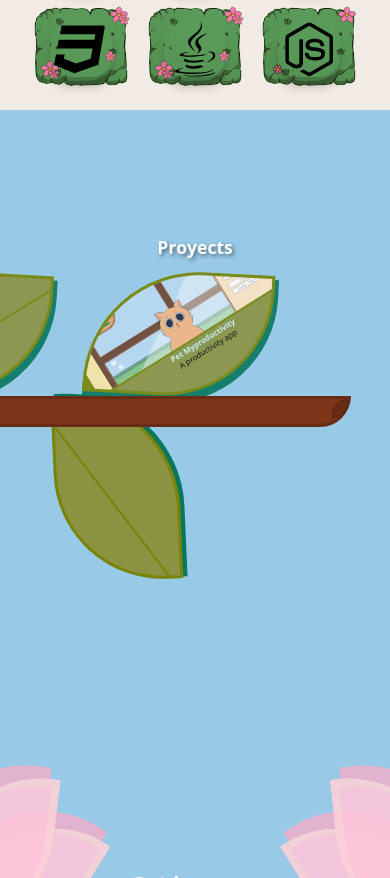
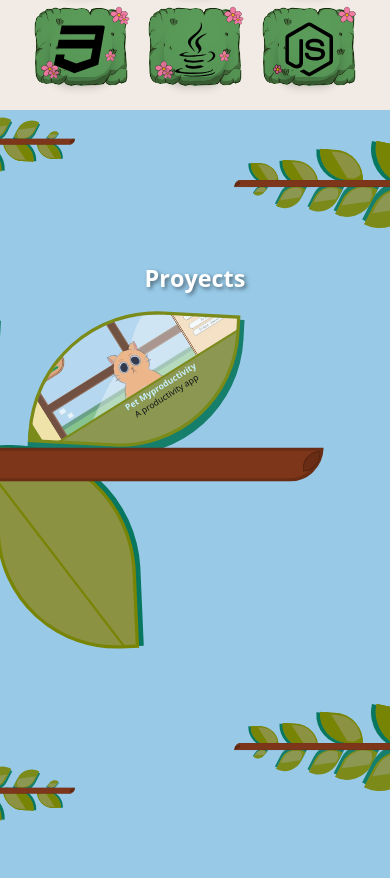
Before and after one commit to MelanieRD/PortafolioIdea2, a React (Vite) app: page / in a window 390 px wide. Shown: the part 690-1568 px from the top of the page. Built offline with nearby package versions, Linux system fonts and the light colour scheme.

Commit message:
some adjusting

```diff
--- /dev/null
+++ b/src/components/BranchDecoration/BranchDecoration.jsx
@@ -0,0 +1,58 @@
+import { to, useTrail, animated, useSpring, useInView } from "@react-spring/web";
+import "./BranchDecoration.css";
+import { useEffect } from "react";
+import { LeavesDeco } from "./LeavesDeco/LeavesDeco";
+
+export const BranchDecoration = ({ TOP, LEFT, BOTTOM, RIGHT, Rotation, Scale, Opacity, TranslateX, TranslateY}) => {
+  const titleText = "Proyects".split("");
+  const [ref, inView] = useInView({
+    //top right bottom left
+    threshold: 0.7, // El 50% del elemento debe estar visible para que se considere "en vista"
+  });
+
+  useEffect(() => {
+    console.log(inView);
+    if (inView) {
+
+      lefttoRightAPI.start({x: 0});
+    } else {
+      lefttoRightAPI.start({x: -1000, config: { duration: 500 }});
+    }
+  }, [inView]);
+
+  const [lefttoRight, lefttoRightAPI] = useSpring(() => ({
+    from: { x: 0  },
+    to: { x: -1000  },
+    config: { duration: 100 },
+  }));
+
+  return (
+      <animated.div className="branchContainerDeco" style={{opacity:Opacity, transform: "rotate("+Rotation+"deg) translate("+TranslateX+"vw, "+TranslateY+"vw) scale("+Scale+")" }}>
+
+        <div className="branchDeco" >
+          <div className="leavesDeco">
+            <LeavesDeco TypeLeaves={"upLeavesDeco"} Rotationnum={0} translateXnum={0} translateYnum={0} scale={1.3} />
+            <LeavesDeco TypeLeaves={"upLeavesDeco"} Rotationnum={0} translateXnum={1} translateYnum={0} scale={1} />
+            <LeavesDeco TypeLeaves={"upLeavesDeco"} Rotationnum={0} translateXnum={0} translateYnum={0} scale={0.8} />
+            <LeavesDeco TypeLeaves={"upLeavesDeco"} Rotationnum={0} translateXnum={0} translateYnum={0} scale={0.7}/>
+            <LeavesDeco TypeLeaves={"upLeavesDeco"} Rotationnum={10} translateXnum={-1} translateYnum={0} scale={0.3}/>
+
+
+
+
+          </div>
+          <div className="trunkDeco">
+            <div className="trunkholeDeco"></div>
+          </div>
+          <div className="leavesDeco">
+            <LeavesDeco TypeLeaves={"downLeavesDeco"}Rotationnum={10} translateXnum={5} translateYnum={10} scale={1.4} />
+            <LeavesDeco TypeLeaves={"downLeavesDeco"} Rotationnum={2} translateXnum={3} translateYnum={2} scale={1.1}/>
+            <LeavesDeco TypeLeaves={"downLeavesDeco"}Rotationnum={0} translateXnum={0} translateYnum={0} scale={0.9} />
+            <LeavesDeco TypeLeaves={"downLeavesDeco"} Rotationnum={0} translateXnum={0} translateYnum={0} scale={0.7}/>
+
+          </div>
+        </div>
+      </animated.div>
+
+  );
+};
--- a/src/components/BranchDecoration/LeavesDeco/LeavesDeco.jsx
+++ b/src/components/BranchDecoration/LeavesDeco/LeavesDeco.jsx
@@ -33,7 +33,7 @@ export const LeavesDeco = ({ TypeLeaves, title, desc, img, Rotationnum, translat
     transform: "rotate("+Rotationnum+"deg) translate("+translateXnum+"vw, "+ translateYnum+"vw) scale("+scale+")"
      ,width:Width+"vw", height:Height+"vw", backgroundColor: Color1, borderColor: Color1, boxShadow: "0.5vw 1.5vw 0vw 0.5vw "+Color2, zIndex:{Zindex}, ...movementLeaves,
       }} className={TypeLeaves} onMouseEnter={() =>{console.log("enter")}}>
-      <div className="leaveContainerDeco">
+      <div className="leaveContainerDeco" >
         <div className="upLeaveDeco fracDeco" style={{ backgroundColor:Color1Opacity}}></div>
         <div className="downLeaveDeco fracDeco" style={{backgroundColor:Color1Opacity}}>
         </div>
--- a/src/components/BranchDecoration/LeavesDeco/leavesDeco.css
+++ b/src/components/BranchDecoration/LeavesDeco/leavesDeco.css
@@ -1,3 +1,4 @@
+
 .upLeavesDeco {
     display: flex;
     width: 10vw;
@@ -18,6 +19,11 @@
     opacity: 0.9;
   }
 
+  .small{
+    width: 8vw;
+    height: 10vw
+  }
+
 
   .downLeavesDeco {
     display: flex;
@@ -31,7 +37,7 @@
     rotate: 85deg;
     translate: 2vw -4vw;
 
-    margin-right: 5vw;
+    margin-right: 3vw;
 
     overflow: hidden;
     flex-shrink: 0;
--- a/src/components/BranchDecoration/branchDecoration.css
+++ b/src/components/BranchDecoration/branchDecoration.css
@@ -7,6 +7,9 @@
     flex-direction: column;
     padding-top: 1vw;
     padding-bottom: 1vw;
+    margin: 0vw;
+    padding: 0vw;
+    z-index: -2;
 
   /* direction: rtl;  right to left, como que lo voltea XD1 */
 
@@ -21,21 +24,26 @@
     flex-direction: column;
     z-index: 5;
 
+
+
     /*Para el scroll hice esto grandisimo XD*/
     width: 15vw;
   }
 
   .trunkDeco {
+
     display: flex;
-    width: 30vw;
+    width: 65vw;
     height: 3vw;
     border-radius: 0vw 0vw 10vw 0;
     border: #692d15 0.5vw solid;
     background-color: #7e361a;
 
-
+    translate: -8vw 1vw;
     justify-content: flex-end;
   }
+
+
 
   .trunkholeDeco {
     height: 2vw;
@@ -48,7 +56,6 @@
   /* Leaves */
   .leavesDeco {
     display: flex;
-    flex: 1;
     justify-content: start;
     flex-direction: row;
   }
--- a/src/pages/Home/Home.jsx
+++ b/src/pages/Home/Home.jsx
@@ -9,13 +9,13 @@ export const Home = () => {
 
   const [ Aboutref, AboutinView] = useInView({
     //top right bottom left
-    threshold: 0.80,
+    threshold: 0.30,
   });
 
   const [exitTransition, exitTransitionAPI] = useSpring(()=>({
     from: { opacity: 0,  },
     to: { opacity: 1 },
-    config: { duration: 1000 },
+    config: { duration: 2000 },
   }));
 
   useEffect(() => {
--- a/src/pages/Proyects/Proyects.jsx
+++ b/src/pages/Proyects/Proyects.jsx
@@ -2,6 +2,7 @@ import { to, useTrail, animated, useSpring, useInView } from "@react-spring/web"
 import { Leaves } from "../../components/Leaves/Leaves";
 import "./proyects.css";
 import { useEffect, useState } from "react";
+import { BranchDecoration } from "../../components/BranchDecoration/BranchDecoration";
 
 export const Proyects = () => {
   const titleText = "Proyects".split("");
@@ -43,7 +44,11 @@ export const Proyects = () => {
   }));
 
   return (
+    <>
+          <div className="decobranchcute"><BranchDecoration Rotation={0} Scale={0.6} TranslateX={-35} TranslateY={-9}  /></div>
+          <div className="decobranchcute" style={{paddingTop:"10vw", paddingBottom:"10vw"}}><BranchDecoration Rotation={0} Scale={-0.7} TranslateX={15} TranslateY={-9}  /></div>
     <animated.div ref={ref} className="proyectsContainer">
+
       <div className="titleProyects">
         <div style={{ display: "flex", flexDirection: "row", justifyContent: "center", alignItems: "center" }}>
           {proyectsTextTrail.map((props, index) => (
@@ -63,11 +68,6 @@ export const Proyects = () => {
           <Leaves TypeLeaves={"upLeaves"} />
           <Leaves TypeLeaves={"upLeaves"} />
           <Leaves title={"Pet Myproductivity"} desc={"A productivity app"} TypeLeaves={"upLeaves"} img={"url(/img/proyect1.jpeg)"} />
-
-
-
-
-
           </div>
           <div className="trunk">
             <div className="trunkhole"></div>
@@ -81,11 +81,15 @@ export const Proyects = () => {
 
           </div>
 
+          {!isMobile && <h1 style={{translate:"3vw 5vw", fontSize:"2vw"}}> 	&lt;--- Scroll me n///n</h1>}
         </div>
 
       </animated.div>
 
+    </animated.div>
+    <div className="decobranchcute" style={{paddingTop:"10vw", paddingBottom:"10vw"}}><BranchDecoration Rotation={0} Scale={-0.7} TranslateX={15} TranslateY={-9}  /></div>
 
-    </animated.div>
+           <div className="decobranchcute" style={{ paddingBottom:"15vw"}}><BranchDecoration Rotation={0} Scale={0.6} TranslateX={-35} TranslateY={-9}  /></div>
+    </>
   );
 };
--- a/src/pages/Proyects/proyects.css
+++ b/src/pages/Proyects/proyects.css
@@ -9,37 +9,42 @@
 }
 
 .titleProyects {
+  flex: 1;
   font-size: 3vw;
   color: white;
-  margin: 1vw;
+
   text-shadow: 2px 2px 4px rgba(0, 0, 0, 0.5);
 
   padding-top: 2vw;
-  padding-bottom: 1vw;
 }
 
 .branchContainer {
   display: flex;
   /* width: 200vh; */
   width: 200vw;
-  flex: 1;
+  flex: 3;
   flex-direction: column;
-  padding-top: 1vw;
-  padding-bottom: 1vw;
+
  overflow-x: scroll;
  overflow-y: hidden;
+
 
  direction: rtl; /* right to left, como que lo voltea XD1 */
 
 }
+
+
+
+
+
 
 .branchContainer > * {
   direction: ltr; /* contenido del contenedor se mantiene como estaba */
 }
 
 .branchContainer::-webkit-scrollbar {
+ height: 2vw;
 
- height: 2vw;
 }
 
 .branchContainer::-webkit-scrollbar-track {
@@ -47,12 +52,14 @@
 }
 
 .branchContainer::-webkit-scrollbar-thumb {
-  background: #4d4848; /* Color de la barra de desplazamiento */
-  border-radius: 1vw; /* Bordes redondeados de la barra de desplazamiento */
+  border-radius: 1vw;
+  border: #692d15 0.5vw solid;
+  background-color: #7e361a;
 }
 
 .branchContainer::-webkit-scrollbar-thumb:hover {
-  background: #555; /* Color de la barra de desplazamiento al pasar el ratón */
+  background: #9b4a31; /* Color de la barra de desplazamiento al pasar el ratón */
+  cursor: pointer;
 }
 
 
@@ -65,6 +72,8 @@
 
   /*Para el scroll hice esto grandisimo XD*/
   width: 250vw;
+  scale: 0.8;
+  translate: -30vw 0vw;
 }
 
 .trunk {
@@ -95,22 +104,39 @@
   flex-direction: row;
 }
 
+.decobranchcute{
+  max-height: 2vw;
+  background-color: #98cae8;
+}
+
 @media (max-width: 768px) {
 
+.proyectsContainer {
+  padding-top: 10vw;
+  padding-bottom: 10vw;
+}
+
+.titleProyects {
+
+  font-size: 4vw;
+  padding-bottom: 3vw;
+
+}
 
   .leaves {
     flex: 2;
   }
 
   .titleProyects{
-    margin-top: 30vw;
+    margin: 5vw;
   }
   .branchContainer {
     width: 100%;
     padding-bottom: 6vw;
     overflow-x: scroll;
     overflow-y: hidden;
-    margin-bottom: 30vw;
+    /* margin-bottom: 30vw; if mobile1 */
+    scale: 1.1;
 
   }
 
@@ -131,4 +157,10 @@
   .branchContainer::-webkit-scrollbar-thumb {
     border-radius: 2vw; /* Ajusta el radio de borde para dispositivos móviles */
   }
+
+  .branch {
+
+    scale: 1;
+    translate: -10vw 0vw;
+  }
 }
```
Also changed, not shown: src/components/BranchDecoration/BranchDecoraton.jsx (deleted, +0 -54 lines).
